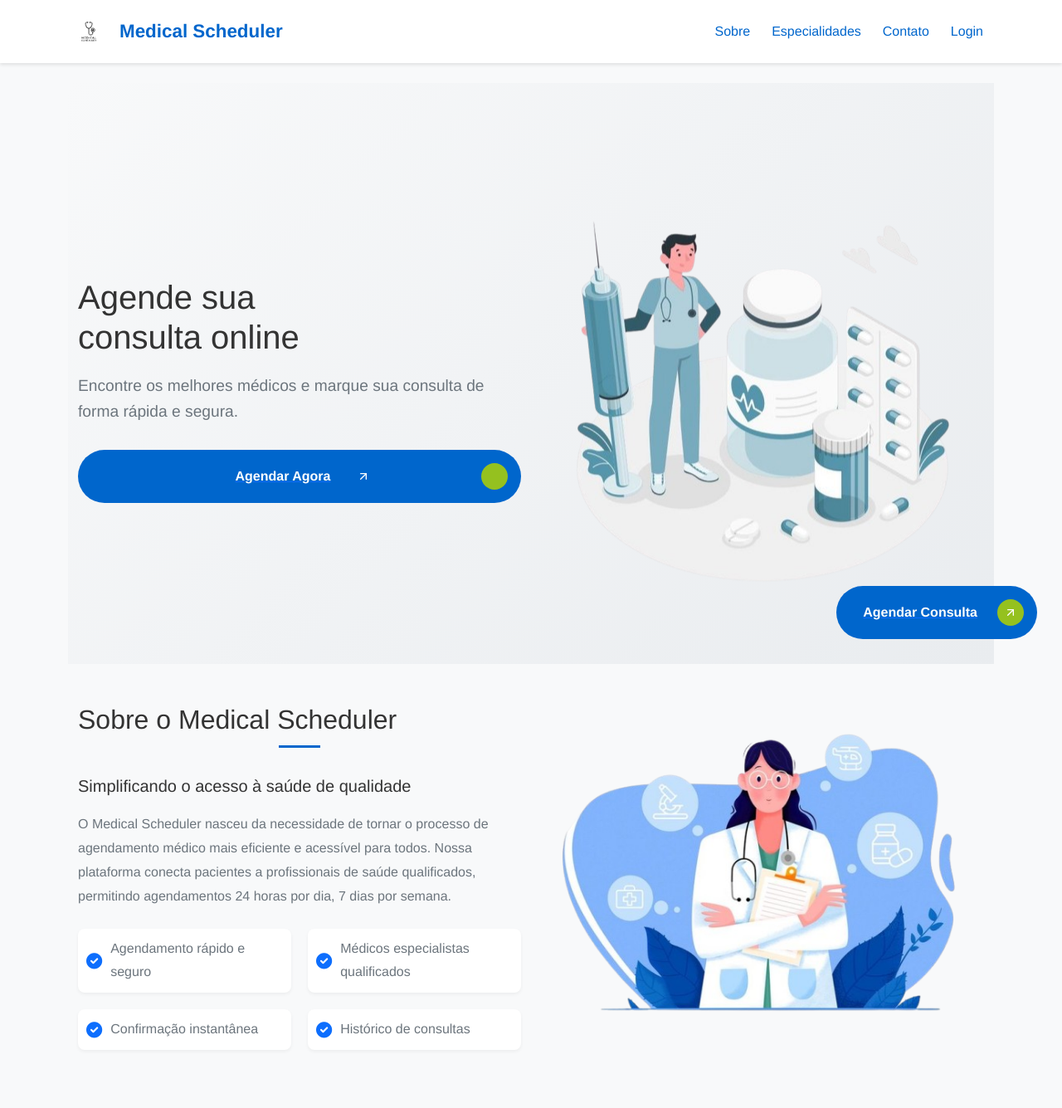
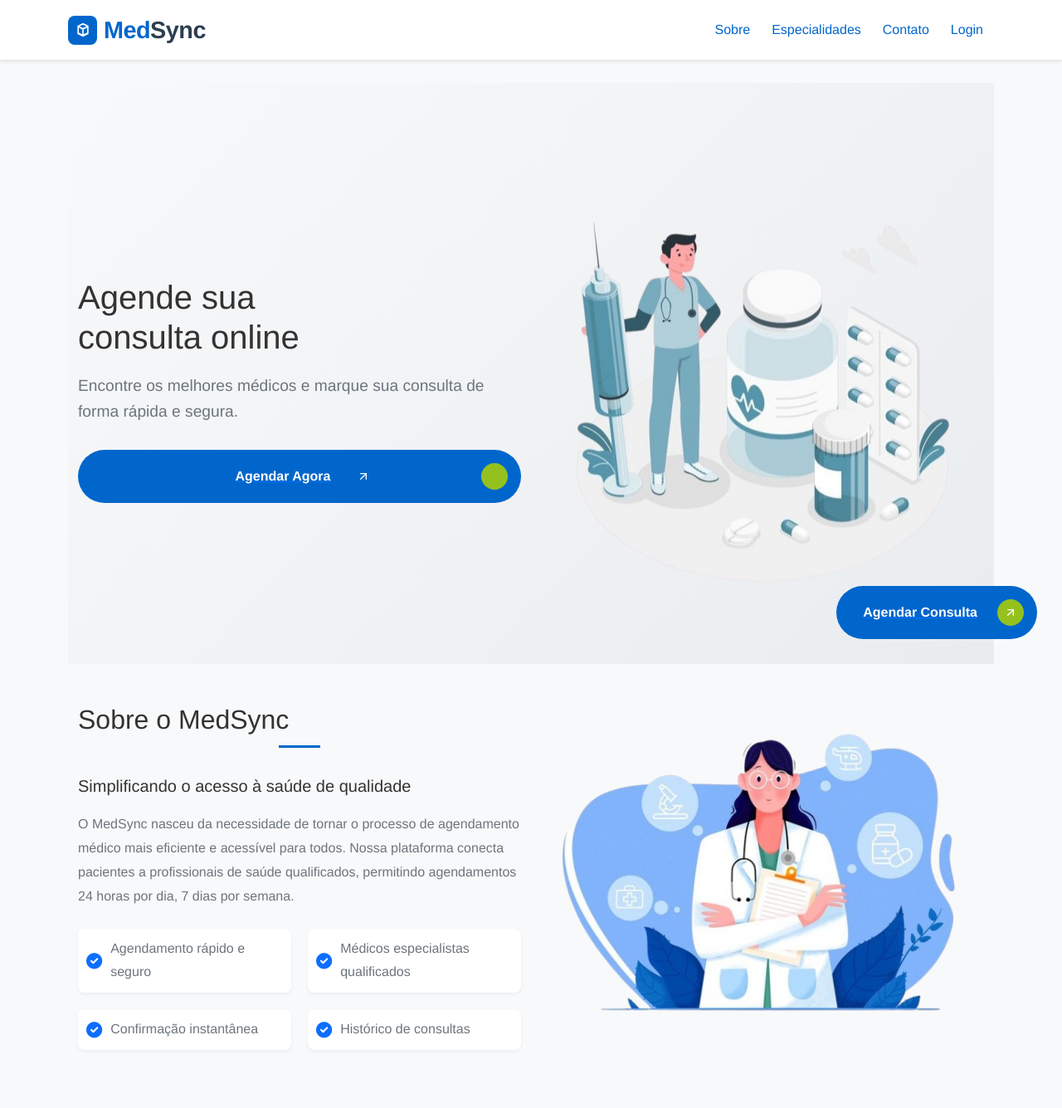
Before and after one commit to joaoportolan93/MedSync, a Flask app: page / in a window 1280 px wide. Shown: the top 1335 px of the page at 83% size. Run offline with Flask 3, Linux system fonts and the light colour scheme.

Commit message:
Atualiza nome do projeto para MedSync e implementa nova logo

```diff
--- a/static/css/style.css
+++ b/static/css/style.css
@@ -28,16 +28,37 @@ body {
     gap: 12px;
 }
 
-.navbar-brand img {
-    height: 50px;
-    width: auto;
-    transition: transform 0.3s ease;
+.logo-container {
+    display: flex;
+    align-items: center;
 }
 
-.navbar-brand span {
+.logo-text {
+    font-size: 1.8rem;
     font-weight: 700;
-    font-size: 1.4rem;
     color: var(--primary-color);
+    letter-spacing: -0.5px;
+}
+
+.logo-text span {
+    color: #2c3e50;
+}
+
+.logo-icon {
+    width: 35px;
+    height: 35px;
+    background: var(--primary-color);
+    border-radius: 8px;
+    display: flex;
+    align-items: center;
+    justify-content: center;
+    margin-right: 8px;
+}
+
+.logo-icon svg {
+    width: 20px;
+    height: 20px;
+    fill: white;
 }
 
 /* Para versão mobile */
--- a/templates/base.html
+++ b/templates/base.html
@@ -3,7 +3,7 @@
 <head>
     <meta charset="UTF-8">
     <meta name="viewport" content="width=device-width, initial-scale=1.0">
-    <title>MediSchedule</title>
+    <title>MedSync - Agendamento de Consultas</title>
     <!-- Bootstrap CSS -->
     <link href="https://cdn.jsdelivr.net/npm/bootstrap@5.3.0/dist/css/bootstrap.min.css" rel="stylesheet">
     <!-- Font Awesome -->
@@ -30,8 +30,14 @@
     <nav class="navbar navbar-expand-lg navbar-light fixed-top">
         <div class="container">
             <a class="navbar-brand" href="/">
-                <img src="{{ url_for('static', filename='img/logo.png') }}" alt="Medical Scheduler Logo">
-                <span>Medical Scheduler</span>
+                <div class="logo-container">
+                    <div class="logo-icon">
+                        <svg viewBox="0 0 24 24" xmlns="http://www.w3.org/2000/svg">
+                            <path d="M12 2L4 6v12l8 4 8-4V6l-8-4zM12 4.618L17.236 7 12 9.382 6.764 7 12 4.618zM6 8.764l5 2.5v7.054l-5-2.5V8.764zm7 9.554V11.264l5-2.5v7.054l-5 2.5z"/>
+                        </svg>
+                    </div>
+                    <div class="logo-text">Med<span>Sync</span></div>
+                </div>
             </a>
             <button class="navbar-toggler" type="button" data-bs-toggle="collapse" data-bs-target="#navbarNav">
                 <span class="navbar-toggler-icon"></span>
@@ -76,8 +82,8 @@
                 <div class="row">
                     <div class="col-md-4">
                         <h5>Contato</h5>
-                        <p><i class="fas fa-phone me-2"></i>(11) 9999-9999</p>
-                        <p><i class="fas fa-envelope me-2"></i>contato@medischedule.com</p>
+                        <p><i class="fas fa-phone me-2"></i>(68) 3948-8265</p>
+                        <p><i class="fas fa-envelope me-2"></i>contato@medsync.com</p>
                     </div>
                     <div class="col-md-4">
                         <h5>Redes Sociais</h5>
--- a/templates/index.html
+++ b/templates/index.html
@@ -30,10 +30,10 @@
     <div class="container">
         <div class="row">
             <div class="col-lg-6">
-                <h2 class="section-title">Sobre o Medical Scheduler</h2>
+                <h2 class="section-title">Sobre o MedSync</h2>
                 <p class="lead">Simplificando o acesso à saúde de qualidade</p>
                 <div class="about-content">
-                    <p>O Medical Scheduler nasceu da necessidade de tornar o processo de agendamento médico mais eficiente e acessível para todos. Nossa plataforma conecta pacientes a profissionais de saúde qualificados, permitindo agendamentos 24 horas por dia, 7 dias por semana.</p>
+                    <p>O MedSync nasceu da necessidade de tornar o processo de agendamento médico mais eficiente e acessível para todos. Nossa plataforma conecta pacientes a profissionais de saúde qualificados, permitindo agendamentos 24 horas por dia, 7 dias por semana.</p>
 
                     <div class="features mt-4">
                         <div class="feature-item">
```
Also changed, not shown: README.md (deleted).
